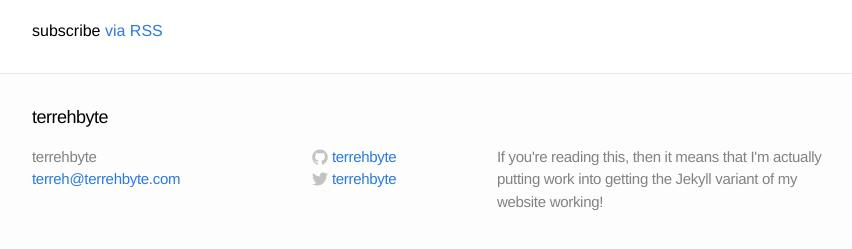
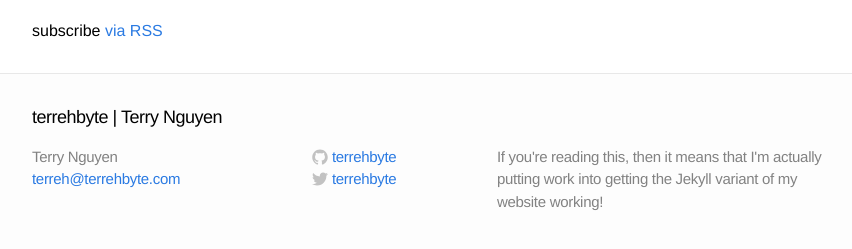
Before and after one commit to terrehbyte/terrehbyte.com, a Jekyll site: the page built from index.html, in a window 1280 px wide and 900 px high, scrolled down 2264 px. Shown: the part 642-891 px from the top of the window, without its empty margins (208-1060 px from the left). Built offline with Jekyll 4.4.1, drawn with Linux system fonts in a browser that asks for light colours; Markdown is read by kramdown in place of the engine named in the settings.

Commit message:
Added site title and webmaster information

```diff
--- a/_config.yml
+++ b/_config.yml
@@ -1,9 +1,10 @@
 # Site settings
-title: terrehbyte
+title: terrehbyte | Terry Nguyen
 email: terreh@terrehbyte.com
 description: "If you're reading this, then it means that I'm actually putting work into getting the Jekyll variant of my website working!"
 baseurl: ""
 url: "http://github.terrehbyte.com"
+webmaster_realname: Terry Nguyen
 twitter_username: terrehbyte
 github_username:  terrehbyte
 
--- a/_includes/footer.html
+++ b/_includes/footer.html
@@ -6,7 +6,7 @@
 
     <div class="footer-col-1 column">
       <ul>
-        <li>{{ site.title }}</li>
+        <li>{{ site.webmaster_realname }}</li>
         <li><a href="mailto:{{ site.email }}">{{ site.email }}</a></li>
       </ul>
     </div>
```
